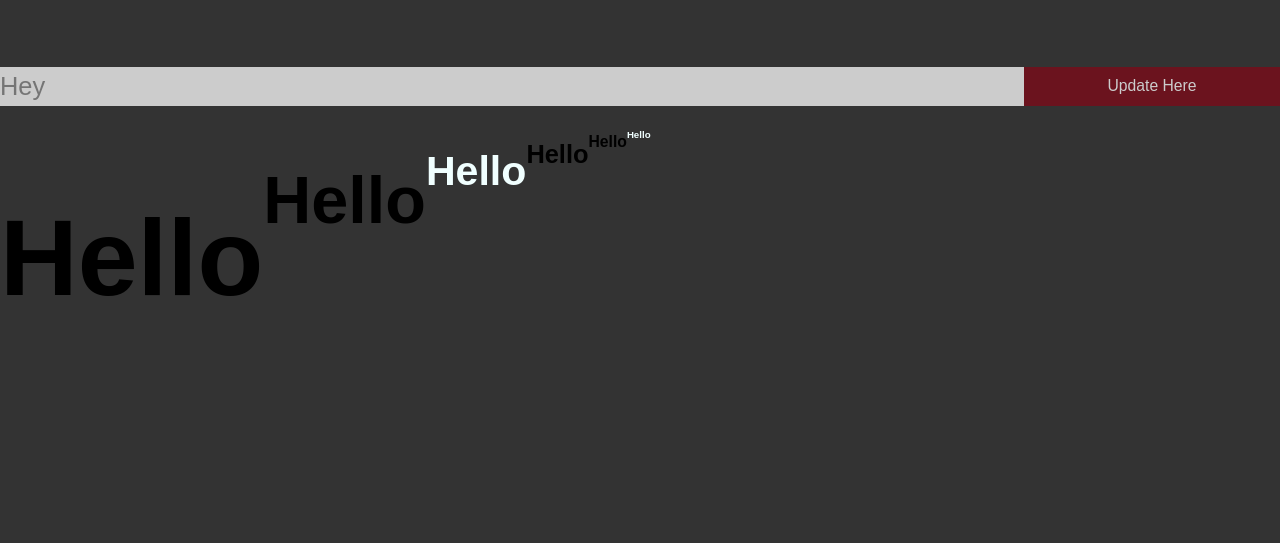
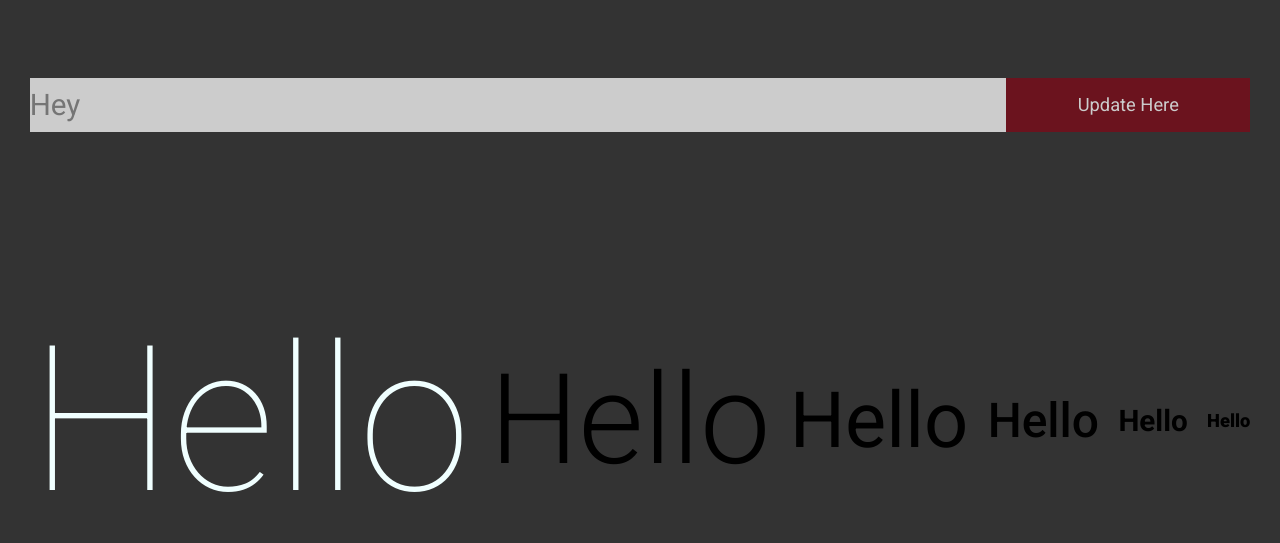
Before and after one commit to giordancodes/borderline, a website: page index.html in a window 1280 px wide. Drawn offline with nearby package versions, Linux system fonts and the light colour scheme.

Commit message:
more basic js

```diff
--- a/index.html
+++ b/index.html
@@ -3,6 +3,7 @@
 <head>
 	<meta charset="UTF-8">
 	<title>Document</title>
+	<link href='https://fonts.googleapis.com/css?family=Roboto:400,100,300,500,700,900' rel='stylesheet' type='text/css'>
 	<link rel="stylesheet" href="/style.css">
 </head>
 <body>
@@ -28,6 +29,7 @@
 <!--	/section.input-->
 
 </body>
-	<script src="https://code.jquery.com/jquery-1.12.3.min.js"></script>
+	<script src="https://code.jquery.com/jquery-1.12.3.min.js" integrity="sha256-aaODHAgvwQW1bFOGXMeX+pC4PZIPsvn2h1sArYOhgXQ=" crossorigin="anonymous"></script>
+	<script src="https://code.jquery.com/ui/1.11.4/jquery-ui.min.js" integrity="sha256-xNjb53/rY+WmG+4L6tTl9m6PpqknWZvRt0rO1SRnJzw=" crossorigin="anonymous"></script>
 	<script src="/js/app.js"></script>
 </html>
--- a/js/app.esnext.js
+++ b/js/app.esnext.js
@@ -7,9 +7,9 @@ $( ()=>	{
 //		check if text input is empty, reset after click
 			app.one.replace(/\s+/g, '') === '' ? app.one = 'Hello' : console.log(app.one);
 		$( '#one' ).val(' ');
+		console.log(app.one);
 
 	}
-	console.log(app.one);
 
 });
 
--- a/js/app.js
+++ b/js/app.js
@@ -9,8 +9,8 @@ $(function () {
 		//		check if text input is empty, reset after click
 		app.one.replace(/\s+/g, '') === '' ? app.one = 'Hello' : console.log(app.one);
 		$('#one').val(' ');
+		console.log(app.one);
 	};
-	console.log(app.one);
 });
 
 $(document).ready(function () {
--- a/sass/_colors.scss
+++ b/sass/_colors.scss
@@ -1,2 +1,3 @@
 $black: #333;
 $red: #D7263D;
+$white: azure;
--- a/sass/style.scss
+++ b/sass/style.scss
@@ -2,13 +2,17 @@
 @import 'modular-scale';
 @import 'colors';
 
-$ms-base: .6em;
+
+$roboto: 'Roboto', sans-serif;
+$ms-base: .7em;
 $ms-ratio: $golden;
 
 body {
 	background: $black;
 	font-size: 62.5%;
+	font-family: $roboto;
 }
+
 
 .flex{
 	display: flex;
@@ -16,8 +20,13 @@ body {
 }
 
 section.input{
+	padding: 0 ms(3);
 	.flex:first-child{
 		margin-top: ms(5);
+	}
+	.headings{
+		align-items: center;
+		justify-content: space-between;
 	}
 	#one{
 		width: 80%;
@@ -37,24 +46,30 @@ section.input{
 		background-color: darken($red, 25%);
 		border: none;
 	}
+
 	h1{
+		font-weight: 100;
+		font-size: ms(7);
+		color: $white;
+	}
+	h2{
+		font-weight: 300;
 		font-size: ms(6);
 	}
-	h2{
+	h3{
+		font-weight: 400;
 		font-size: ms(5);
 	}
-	h3{
-		color: azure;
+	h4{
+		font-weight: 500;
 		font-size: ms(4);
 	}
-	h4{
+	h5{
+		font-weight: 700;
 		font-size: ms(3);
 	}
-	h5{
+	h6{
+		font-weight: 900;
 		font-size: ms(2);
 	}
-	h6{
-		color: azure;
-		font-size: ms(1);
-	}
 }
```
Also changed, not shown: style.css, 1 other file.
